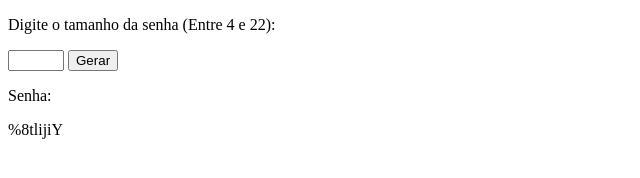
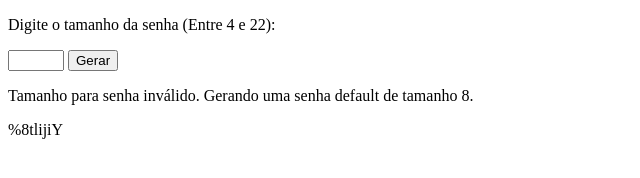
Before and after one commit to pedrovicentesantos/gerador-senhas, a plain HTML site: page index.html in a window 1280 px wide. Both pictures are taken after a click on the button "Gerar". Shown: the whole page, without its empty margins (0-640 px from the left). Drawn offline with Linux system fonts and the light colour scheme.

Commit message:
Adicionada mensagem para caso de senha default

```diff
--- a/index.html
+++ b/index.html
@@ -11,7 +11,7 @@
   <p>Digite o tamanho da senha (Entre 4 e 22):</p>
   <input type="number" min="4" max="22" id="tamanho">
   <button id ="myBtn" onclick="geradorDeSenha()">Gerar</button>
-  <p>Senha:</p>
+  <p id="mensagem"></p>
   <p id="result"></p>
 
   <script src="js/script.js"></script>
--- a/js/script.js
+++ b/js/script.js
@@ -96,10 +96,11 @@ function criarSenha(tamanho=8){
 function geradorDeSenha(){
     let tamanhoSenha = document.getElementById("tamanho").value;
     if (tamanhoSenha.length === 0 || parseInt(tamanhoSenha) > 22 || parseInt(tamanhoSenha) < 4){
-        // console.log('nao pode')
+        document.getElementById('mensagem').innerHTML = "Tamanho para senha inválido. Gerando uma senha default de tamanho 8."
         criarSenha()
     }
     else{
+        document.getElementById('mensagem').innerHTML = ""
         criarSenha(parseInt(tamanhoSenha))
     }
 }
```
